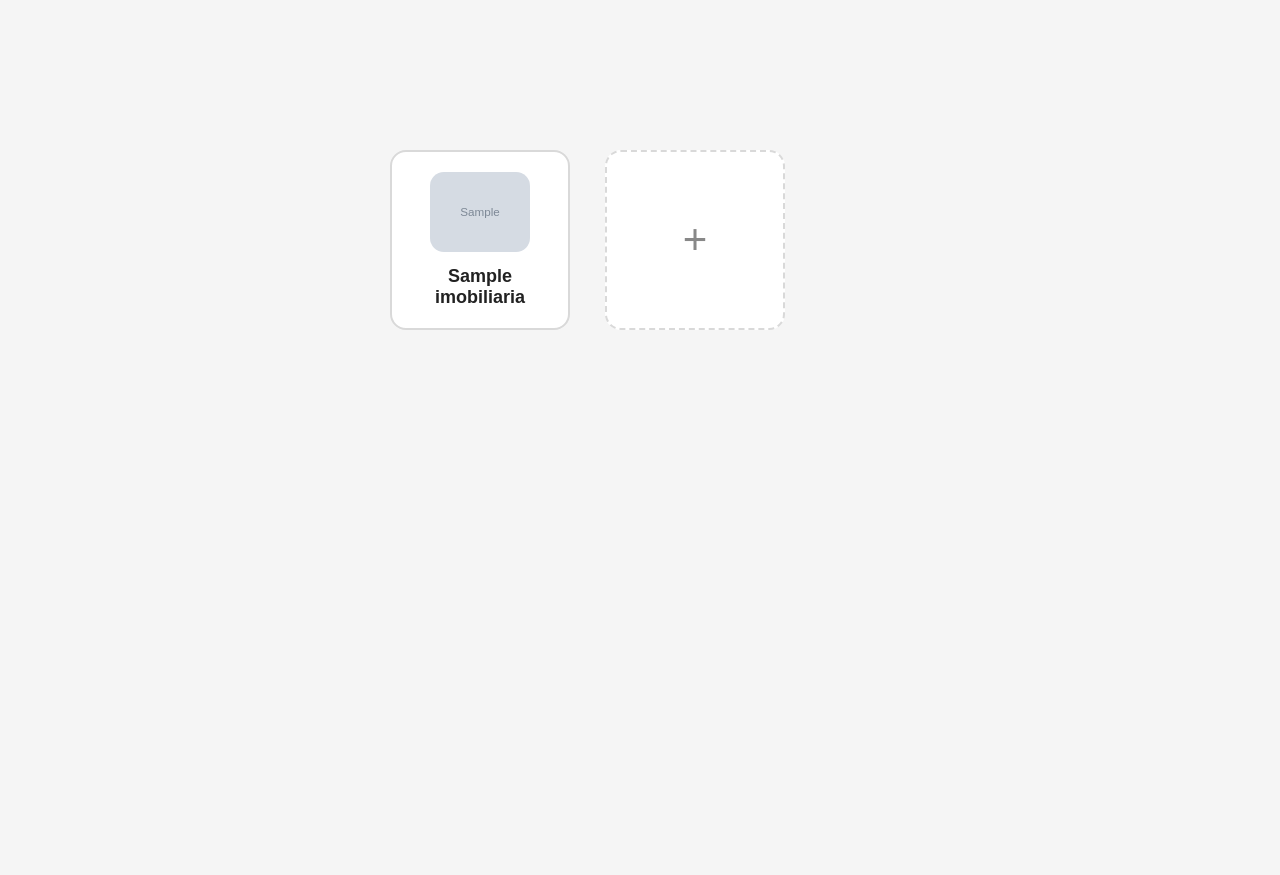
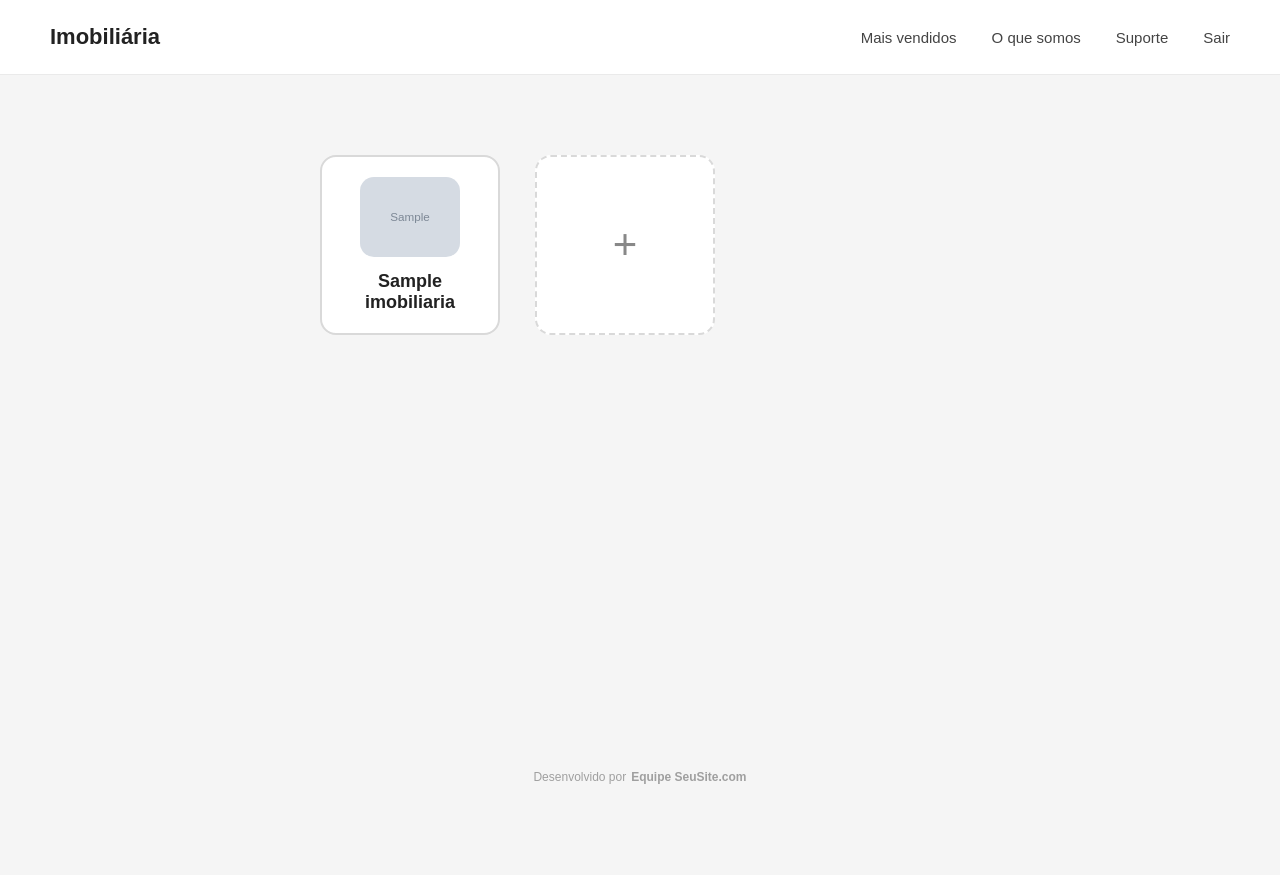
Before and after one commit to jotaveroneze/CRMimobiliaria, a Flask app: page /dashboard/ceo in a window 1280 px wide. Before the commit the page ends 330 px from the top, so only its background shows below. Run offline with Flask 3, Linux system fonts and the light colour scheme; a user stored in the database is signed in; tables that the repository leaves empty hold one stand-in row (values such as "Sample post"); grey boxes marked "Sample" are stand-in pictures; some libraries are stand-ins or nearby versions.

Commit message:
Atualização diaria 1.2

```diff
--- a/app.py
+++ b/app.py
@@ -1,32 +1,48 @@
 from flask import Flask, render_template
-from flask_mail import Mail
 from flask_login import LoginManager
+from dotenv import load_dotenv
+import os
 
-from extensions import db
+from extensions import db, mail
 from model.usuario_model import Usuario
 from model.tipo_imobiliaria_model import TipoImobiliaria
 
 from route.cadastro_route import cadastro_route
 from route.dashboard_route import dashboard_route
 from route.login_route import login_route
+from route.suporte_route import suporte_bp
 
 
+load_dotenv()
 app = Flask(__name__)
+
+
+# ==============================
+# LOGIN
+# ==============================
 
 login_manager = LoginManager()
 login_manager.init_app(app)
 
 login_manager.login_view = 'login.login'
 
+
 @login_manager.user_loader
 def load_user(user_id):
     return Usuario.query.get(int(user_id))
 
 
+# ==============================
+# CONFIGURAÇÕES
+# ==============================
+
 app.config['SECRET_KEY'] = '34692b781c4c7cfa89c6e09601dca96f41de9a8dec769aad8d1f74cb34b9a2f7'
 
 
-# Banco de dados
+# ==============================
+# BANCO DE DADOS
+# ==============================
+
 app.config['SQLALCHEMY_DATABASE_URI'] = (
     'mysql+pymysql://root:@127.0.0.1:3306/banco_imobiliaria'
 )
@@ -36,19 +52,30 @@ app.config['SQLALCHEMY_TRACK_MODIFICATIONS'] = False
 db.init_app(app)
 
 
-# E-mail
+# ==============================
+# E-MAIL
+# ==============================
+
 app.config['MAIL_SERVER'] = 'smtp.gmail.com'
 app.config['MAIL_PORT'] = 587
 app.config['MAIL_USE_TLS'] = True
-app.config['MAIL_USERNAME'] = 'imobiliariacrm2026@gmail.com'
-app.config['MAIL_PASSWORD'] = 'jrai kkuu rslt ixgy'
 
-mail = Mail(app)
+app.config['MAIL_USERNAME'] = os.getenv('MAIL_USERNAME')
+app.config['MAIL_PASSWORD'] = os.getenv('MAIL_PASSWORD')
+app.config['MAIL_DEFAULT_SENDER'] = os.getenv('MAIL_USERNAME')
 
+mail.init_app(app)
+
+
+# ==============================
+# ROTAS
+# ==============================
 
 app.register_blueprint(cadastro_route)
 app.register_blueprint(login_route)
 app.register_blueprint(dashboard_route)
+app.register_blueprint(suporte_bp)
+
 
 @app.route('/')
 def login():
--- a/extensions.py
+++ b/extensions.py
@@ -1,3 +1,7 @@
 from flask_sqlalchemy import SQLAlchemy
+from flask_mail import Mail
+
 
 db = SQLAlchemy()
+
+mail = Mail()
--- a/static/css/dashboard_ceo.css
+++ b/static/css/dashboard_ceo.css
@@ -1,17 +1,56 @@
+/* ==========================
+   CONFIGURAÇÕES GERAIS
+========================== */
+
 * {
     margin: 0;
     padding: 0;
     box-sizing: border-box;
 }
 
+html,
+body {
+    width: 100%;
+    height: 100%;
+    margin: 0;
+    padding: 0;
+}
+
 body {
     font-family: Arial, sans-serif;
     background: #f5f5f5;
+    overflow: hidden;
 }
 
 
 /* ==========================
-   ÁREA DO DASHBOARD
+   HEADER
+========================== */
+
+.header {
+    width: 100%;
+    height: 75px;
+
+    display: flex;
+    align-items: center;
+    justify-content: space-between;
+
+    padding: 0 50px;
+
+    background: #ffffff;
+
+    border-bottom: 1px solid #eaeaea;
+
+    position: fixed;
+    top: 0;
+    left: 0;
+
+    z-index: 1000;
+}
+
+
+/* ==========================
+   DASHBOARD
 ========================== */
 
 .dashboard {
@@ -19,11 +58,14 @@ body {
 
     width: calc(100% - 250px);
 
-    min-height: calc(100vh - 80px);
+    height: calc(100vh - 75px);
 
-    padding: 110px;
+    margin-top: 75px;
 
-    box-sizing: border-box;
+    padding: 40px;
+
+    display: flex;
+    flex-direction: column;
 }
 
 
@@ -32,16 +74,12 @@ body {
 ========================== */
 
 .categorias {
-
     display: grid;
 
-    /* 5 categorias por linha */
     grid-template-columns: repeat(5, 180px);
 
-    /* Espaço lateral */
     column-gap: 35px;
 
-    /* Espaço entre linhas */
     row-gap: 10px;
 
     justify-content: start;
@@ -57,9 +95,7 @@ body {
 ========================== */
 
 .categoria-card {
-
     width: 180px;
-
     height: 180px;
 
     border: 2px solid #d9d9d9;
@@ -99,8 +135,11 @@ body {
 .categoria-foto {
     width: 100px;
     height: 100px;
+
     object-fit: cover;
+
     border-radius: 14px;
+
     display: block;
 }
 
@@ -110,9 +149,7 @@ body {
 ========================== */
 
 .categoria-nome {
-
     font-size: 18px;
-
     font-weight: 600;
 
     text-align: center;
@@ -126,7 +163,6 @@ body {
 ========================== */
 
 .categoria-card:hover {
-
     border-color: #999;
 
     transform: translateY(-3px);
@@ -141,9 +177,7 @@ body {
 ========================== */
 
 .adicionar-categoria {
-
     width: 180px;
-
     height: 180px;
 
     border: 2px dashed #d9d9d9;
@@ -161,19 +195,13 @@ body {
     display: flex;
 
     align-items: center;
-
     justify-content: center;
 
     transition: 0.2s;
 }
 
 
-/* ==========================
-   HOVER +
-========================== */
-
 .adicionar-categoria:hover {
-
     border-color: #999;
 
     color: #333;
@@ -181,24 +209,29 @@ body {
     transform: translateY(-3px);
 }
 
+
+/* ==========================
+   CROP
+========================== */
+
 .crop-container {
     width: 100%;
     max-width: 500px;
     max-height: 500px;
+
     margin-top: 15px;
+
     overflow: hidden;
-}
-
-.imagem-corte {
-    display: block;
-    max-width: 100%;
 }
 
 #confirmarCorte {
     margin-top: 15px;
+
     padding: 10px 20px;
+
     border: none;
     border-radius: 8px;
+
     cursor: pointer;
 }
 
@@ -206,10 +239,147 @@ body {
     margin-top: 20px;
 }
 
-.categoria-foto {
-    width: 100px;
-    height: 100px;
-    object-fit: cover;
-    border-radius: 14px;
+
+/* ==========================
+   FOOTER
+========================== */
+.footer {
+    position: fixed;
+    bottom: 0;
+    left: 0;
+    width: 100%;
+    height: 45px;
+
+    text-align: center;
+
+    padding-top: 15px;
+
+    pointer-events: none;
+}
+
+.footer-marca {
+    display: flex;
+    align-items: center;
+    justify-content: center;
+
+    gap: 5px;
+
+    width: 100%;
+
+    font-size: 12px;
+
+    opacity: 0.35;
+
+    user-select: none;
+
+    text-align: center;
+}
+
+.footer-marca span {
+    font-weight: 400;
+}
+
+.footer-marca strong {
+    font-weight: 600;
+}
+
+
+/* ==========================
+   LOGO
+========================== */
+
+.header-logo a {
+    text-decoration: none;
+
+    font-size: 22px;
+
+    font-weight: 700;
+
+    color: #222;
+}
+
+
+/* ==========================
+   MENU
+========================== */
+
+.header-nav {
+    display: flex;
+
+    align-items: center;
+
+    gap: 35px;
+}
+
+.header-nav a {
+    position: relative;
+
+    text-decoration: none;
+
+    color: #444;
+
+    font-size: 15px;
+
+    font-weight: 500;
+
+    transition: color 0.2s ease;
+}
+
+.header-nav a:hover {
+    color: #111;
+}
+
+
+/* ==========================
+   LINHA MENU
+========================== */
+
+.header-nav a::after {
+    content: "";
+
+    position: absolute;
+
+    left: 0;
+    bottom: -7px;
+
+    width: 0;
+    height: 2px;
+
+    background: #222;
+
+    transition: width 0.2s ease;
+}
+
+.header-nav a:hover::after {
+    width: 100%;
+}
+
+
+/* ==========================
+   TEXTAREA SUPORTE
+========================== */
+
+#descricaoSuporte {
+    width: 100%;
+    min-height: 160px;
+
+    padding: 12px 14px;
+
+    box-sizing: border-box;
+
     display: block;
+
+    font-family: Arial, sans-serif;
+
+    font-size: 14px;
+
+    line-height: 1.4;
+
+    text-align: left;
+
+    resize: vertical;
 }
+
+#descricaoSuporte::placeholder {
+    text-align: left;
+}
--- a/static/js/dashboard_ceo.js
+++ b/static/js/dashboard_ceo.js
@@ -806,3 +806,141 @@ document.addEventListener('DOMContentLoaded', () => {
     );
 
 });
+
+const btnSuporte =
+    document.getElementById('btnSuporte');
+
+const modalSuporte =
+    document.getElementById('modalSuporte');
+
+const fecharModalSuporte =
+    document.getElementById('fecharModalSuporte');
+
+const enviarSuporte =
+    document.getElementById('enviarSuporte');
+
+const descricaoSuporte =
+    document.getElementById('descricaoSuporte');
+
+const erroSuporte =
+    document.getElementById('erroSuporte');
+
+
+// ==============================
+// ABRIR SUPORTE
+// ==============================
+
+btnSuporte.addEventListener('click', (event) => {
+
+    event.preventDefault();
+
+    // Abre o modal
+    modalSuporte.classList.add('ativo');
+
+    // Limpa o campo
+    descricaoSuporte.value = '';
+
+    // Limpa mensagem de erro
+    erroSuporte.textContent = '';
+
+    // Foco no campo
+    descricaoSuporte.focus();
+
+    // Cursor no início
+    descricaoSuporte.setSelectionRange(0, 0);
+
+});
+
+
+// ==============================
+// FECHAR
+// ==============================
+
+fecharModalSuporte.addEventListener('click', () => {
+
+    modalSuporte.classList.remove('ativo');
+
+});
+
+
+// ==============================
+// ENVIAR
+// ==============================
+
+enviarSuporte.addEventListener('click', async () => {
+
+    const descricao =
+        descricaoSuporte.value.trim();
+
+
+    erroSuporte.textContent = '';
+
+
+    if (!descricao) {
+
+        erroSuporte.textContent =
+            'Descreva o problema antes de enviar.';
+
+        return;
+
+    }
+
+
+    try {
+
+        const resposta = await fetch(
+            '/suporte/enviar',
+            {
+
+                method: 'POST',
+
+                headers: {
+                    'Content-Type':
+                        'application/json'
+                },
+
+                body: JSON.stringify({
+
+                    descricao: descricao
+
+                })
+
+            }
+        );
+
+
+        const resultado =
+            await resposta.json();
+
+
+        if (!resposta.ok) {
+
+            erroSuporte.textContent =
+                resultado.erro ||
+                'Não foi possível enviar a solicitação.';
+
+            return;
+
+        }
+
+
+        alert(
+            'Sua solicitação foi enviada com sucesso!'
+        );
+
+
+        descricaoSuporte.value = '';
+
+        modalSuporte.classList.remove('ativo');
+
+
+    } catch (erro) {
+
+        console.error(erro);
+
+        erroSuporte.textContent =
+            'Erro de comunicação com o servidor.';
+
+    }
+
+});
--- a/templates/dashboard_ceo.html
+++ b/templates/dashboard_ceo.html
@@ -25,7 +25,35 @@
     >
 
 </head>
+<header class="header">
 
+    <div class="header-logo">
+        <a href="/dashboard/ceo">
+            Imobiliária
+        </a>
+    </div>
+
+    <nav class="header-nav">
+
+        <a href="#">
+            Mais vendidos
+        </a>
+
+        <a href="#">
+            O que somos
+        </a>
+
+        <a href="#" id="btnSuporte">
+            Suporte
+        </a>
+
+        <a href="/">
+            Sair
+        </a>
+
+    </nav>
+
+</header>
 <body>
 
     <main class="dashboard">
@@ -75,6 +103,21 @@
         </div>
 
     </main>
+<footer class="footer">
+
+    <div class="footer-marca">
+
+        <span>
+            Desenvolvido por
+        </span>
+
+        <strong>
+            Equipe SeuSite.com
+        </strong>
+
+    </div>
+
+</footer>
 
 
     <!-- MODAIS -->
@@ -82,6 +125,8 @@
     {% include 'modal/adicionarImobiliaria_modal.html' %}
 
     {% include 'modal/cadastrarTipoImobiliaria_modal.html' %}
+
+    {% include 'modal/suporte_modal.html' %}
 
 
     <!-- JAVASCRIPT -->
--- /dev/null
+++ b/templates/modal/suporte_modal.html
@@ -0,0 +1,58 @@
+<div
+    class="modal"
+    id="modalSuporte">
+
+    <div class="modal-conteudo">
+
+        <div class="modal-header">
+
+            <h2>
+                Suporte
+            </h2>
+
+            <button
+                type="button"
+                id="fecharModalSuporte">
+
+                ×
+
+            </button>
+
+        </div>
+
+
+        <div class="campo">
+
+            <label for="descricaoSuporte">
+
+                O que está acontecendo?
+
+            </label>
+
+            <textarea
+                id="descricaoSuporte"
+                placeholder="Descreva o problema que está acontecendo..."
+                rows="7"
+                maxlength="2000">
+            </textarea>
+
+            <span
+                id="erroSuporte"
+                class="erro">
+            </span>
+
+        </div>
+
+
+        <button
+            type="button"
+            id="enviarSuporte"
+            class="btn-enviar-suporte">
+
+            Enviar solicitação
+
+        </button>
+
+    </div>
+
+</div>
```
Also changed, not shown: controller/suporte_controller.py (added, +119 -0 lines), route/suporte_route.py (added, +19 -0 lines), static/css/base.css (+22 -8 lines), static/imagens/tipos/14b55eb81e694804936a811457d67b7f.jpg (added), 1 other file.
